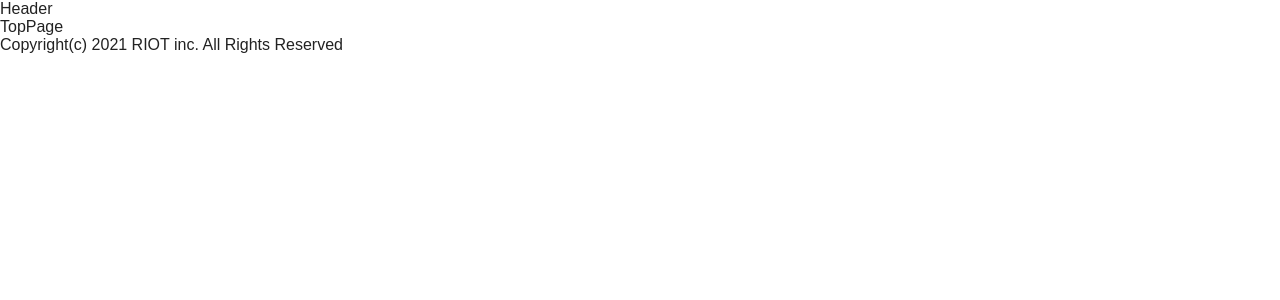
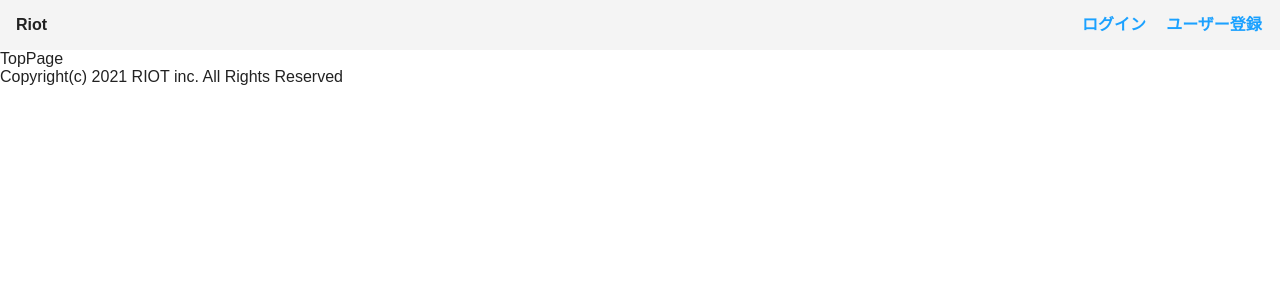
Before and after one commit to kimuniiii/Personal-Development, a Next.js app in the folder packages/client/: page / in a window 1280 px wide. Shown: the top 300 px of the page. Built offline with nearby package versions, Linux system fonts and the light colour scheme.

Commit message:
Headerをデザイン通りに簡易的に実装完了

```diff
--- a/packages/client/src/components/templates/CommonTemplate/CommonHeader/index.tsx
+++ b/packages/client/src/components/templates/CommonTemplate/CommonHeader/index.tsx
@@ -1,5 +1,47 @@
+import styled from '@emotion/styled';
+
 import type { VFC } from 'react';
 
+import { Button } from 'src/components/common/Button';
+
+import { COLOR_PALETTE } from 'src/styles/color_palette';
+
 export const CommonHeader: VFC = () => {
-  return <header>Header</header>;
+  return (
+    <StHeader>
+      <strong>Riot</strong>
+      <StButtonContainer>
+        <Button
+          type='button'
+          styleTypes='textLink'
+          width='100px'
+          fontSizeValue='16px'
+          padding='0'
+          buttonContent='ログイン'
+          onClick={(): void => alert('clicked Login Button')}
+        />
+        <Button
+          type='button'
+          styleTypes='textLink'
+          width='100px'
+          fontSizeValue='16px'
+          padding='0'
+          buttonContent='ユーザー登録'
+          onClick={(): void => alert('clicked User Register Button')}
+        />
+      </StButtonContainer>
+    </StHeader>
+  );
 };
+
+const StHeader = styled.header`
+  display: flex;
+  justify-content: space-between;
+  align-items: center;
+  padding: 16px;
+  background-color: ${COLOR_PALETTE.LIGHT_GRAY};
+`;
+
+const StButtonContainer = styled.div`
+  display: flex;
+`;
```
